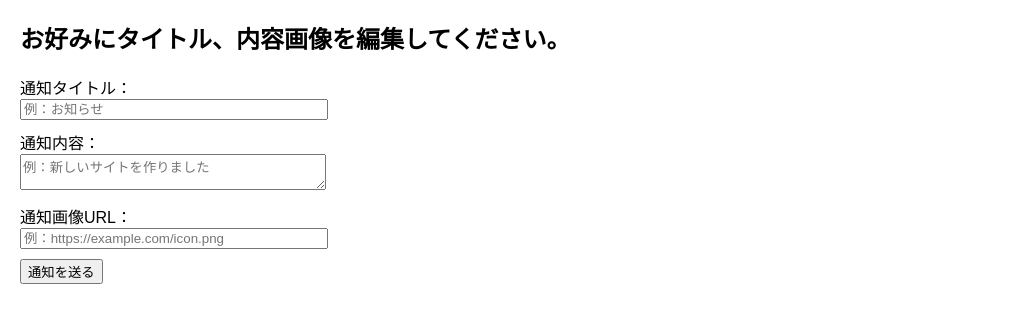
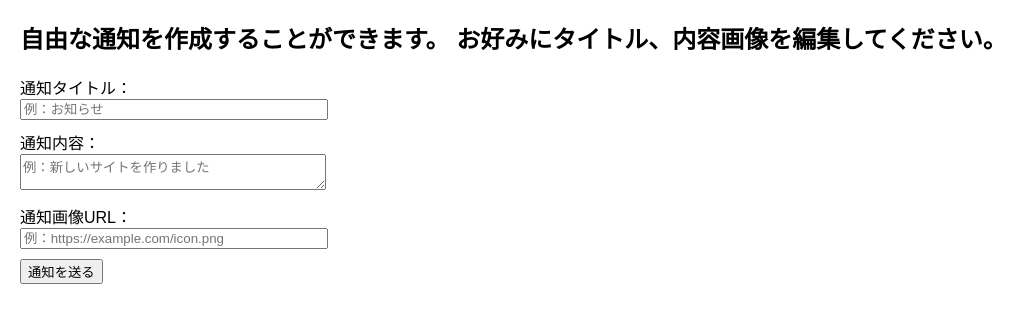
Before and after one commit to Yuichiro1307/freedom-tuti, a plain HTML site: page index.html in a window 1280 px wide. Shown: the whole page, without its empty margins (0-1035 px from the left). Drawn offline with Linux system fonts and the light colour scheme.

Commit message:
自由に通知を送信しよう！

```diff
--- a/index.html
+++ b/index.html
@@ -10,7 +10,8 @@
 </head>
 <body>
 
-<h2>お好みにタイトル、内容画像を編集してください。</h2>
+<h2>自由な通知を作成することができます。
+  お好みにタイトル、内容画像を編集してください。</h2>
 
 <label>通知タイトル：</label><br>
 <input id="title" type="text" placeholder="例：お知らせ"><br>
@@ -24,24 +25,18 @@
 <button id="sendBtn">通知を送る</button>
 
 <script>
-// ボタンクリック時
 document.getElementById("sendBtn").onclick = async () => {
     const title = document.getElementById("title").value;
     const body  = document.getElementById("body").value;
     const icon  = document.getElementById("icon").value;
-
-    // ① 通知権限の確認
     if (Notification.permission === "default") {
         await Notification.requestPermission();
     }
 
-    // ② 権限がない場合は終了
     if (Notification.permission !== "granted") {
         alert("通知の許可が必要です。file:// URLから実行している場合はhttps://yuichiro1307.github.io/freedom-tutiを利用するか独自でサーバーを立ててください。");
         return;
     }
-
-    // ③ 通知を表示
     new Notification(title, {
         body: body,
         icon: icon
```
